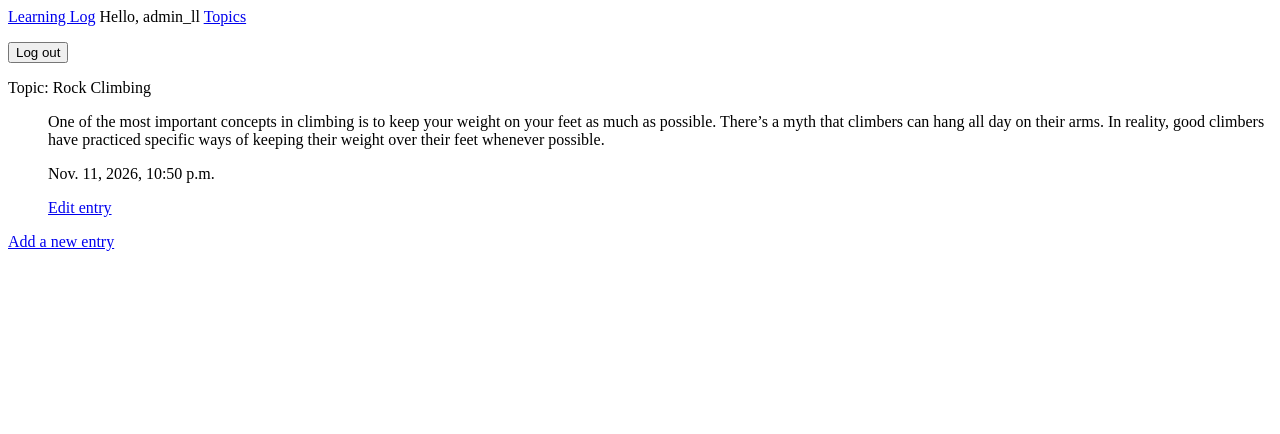
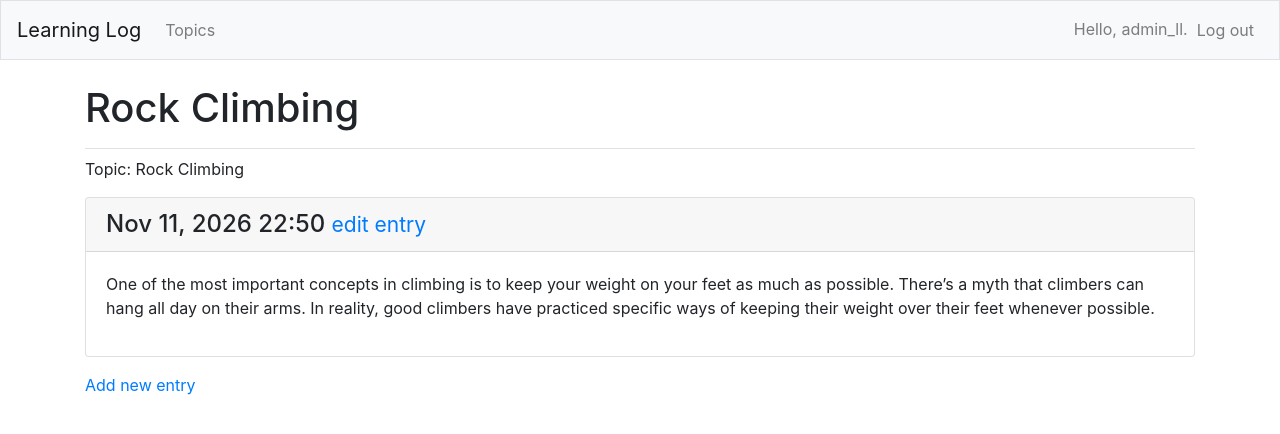
Before and after one commit to jrpolster7-ai/LearningLogProject, a Django app: page /topics/2/ in a window 1280 px wide. Shown: the top 434 px of the page. Run offline with Django 5.2, Linux system fonts and the light colour scheme; a user stored in the database is signed in; data comes from the database, SQL or seed files in the repository; both versions use the stored data as it was after the commit; some libraries are stand-ins or nearby versions.

Commit message:
django_2nd_commit

```diff
--- a/MainApp/templates/mainapp/base.html
+++ b/MainApp/templates/mainapp/base.html
@@ -1,18 +1,76 @@
-<p>
-    <a href="{% url 'MainApp:index' %}" \>Learning Log</a>
+{% load bootstrap4 %}
+
+<!doctype html>
+
+<html lang="en">
+
+<head>
+    <meta charset="utf-8">
+    <meta name="viewport" content="width=device-width, initial-scale=1,
+          shrink-to-fit=no">
+    <title>Learning Log</title>
+
+    {% bootstrap_css %}
+    {% bootstrap_javascript jquery='full' %}
+
+</head>
+
+<body>
+    <nav class="navbar navbar-expand-md navbar-light bg-light mb-4 border">
+
+        <a class="navbar-brand" href="{% url 'MainApp:index'%}">Learning Log</a>
+
+        <button class="navbar-toggler" type="button" data-toggle="collapse" data-target="#navbarCollapse"
+            aria-controls="navbarCollapse" aria-expanded="false" aria-label="Toggle navigation">
+            <span class="navbar-toggler-icon"></span>
+        </button>
+
+        <div class="collapse navbar-collapse" id="navbarCollapse">
+            <ul class="navbar-nav mr-auto">
+                <li class="nav-item">
+                    <a class="nav-link" href="{% url 'MainApp:topics'%}">Topics</a>
+                </li>
+            </ul>
+
+            <ul class="navbar-nav ml-auto">
                 {% if user.is_authenticated %}
-    Hello, {{ user.username }}
-    <a href="{% url 'MainApp:topics' %}" \>Topics</a>
+
+                <li class="nav-item">
+                    <span class="navbar-text">Hello, {{ user.username }}.</span>
+                </li>
+                <li class="nav-item">
                     <form action="{% url 'users:logout' %}" method="post">
                         {% csrf_token %}
-    <button name="submit">Log out</button>
+                        <button type="submit" class="btn btn-link nav-link">Log out</button>
                     </form>
-</p>
+                </li>
+
                 {% else %}
-<a href="{% url 'users:register' %}" \>Register</a>
-<a href="{% url 'users:login' %}" \>Log in</a>
+                <li class="nav-item">
+                    <a class="nav-link" href="{% url 'users:register' %}">Register</a>
+                </li>
+                <li class="nav-item">
+                    <a class="nav-link" href="{% url 'users:login' %}">Log in</a>
+                </li>
                 {% endif %}
+            </ul>
+        </div>
 
-{% block content %}
+    </nav>
 
-{% endblock content %}
+    <main role="main" class="container">
+        <div class="pb-2 mb-2 border-bottom">
+            {% block page_header %}{% endblock page_header %}
+        </div>
+
+        <div>
+            {% block content %}{% endblock content %}
+        </div>
+    </main>
+
+</body>
+
+
+
+
+</html>
--- a/MainApp/templates/mainapp/topic.html
+++ b/MainApp/templates/mainapp/topic.html
@@ -1,25 +1,32 @@
 {% extends "MainApp/base.html" %}
+
+{% block page_header %}
+<h1>{{ topic }}</h1>
+{% endblock page_header %}
 
 {% block content %}
 
-<p>Topic: {{ topic }}</p>
+<p>Topic: {{ topic }} </p>
 
 
-<ul>
-    {% for e in entries %}
-
-    <p>{{e.text}}</p>
-    <p>{{e.date_added}}</p>
-    <p>
-        <a href="{% url 'MainApp:edit_entry' e.id %}">Edit entry</a>
-    </p>
-    {% empty %}
-    <li>No entries have been added yet.</li>
-    {% endfor %}
-</ul>
+{% for entry in entries %}
+<div class="card mb-3">
+  <!-- Card header with timestamp and edit link -->
+  <h4 class="card-header">
+    {{ entry.date_added|date:'M d, Y H:i' }}
+    <small><a href="{% url 'MainApp:edit_entry' entry.id %}">
+        edit entry</a></small>
+  </h4>
+  <!-- Card body with entry text -->
+  <div class="card-body">{{ entry.text|linebreaks }}</div>
+</div>
+{% empty %} <!-- if the list is empty then display message-->
+<p> There are no entries for this topic yet.
+<p>
+  {% endfor %}
 
 <p>
-    <a href="{% url 'MainApp:new_entry' topic.id %}">Add a new entry</a>
+  <a href="{% url 'MainApp:new_entry' topic.id %}">Add new entry</a>
 </p>
 
 
```
Also changed, not shown: MainApp/templates/mainapp/index.html (+11 -6 lines), MainApp/templates/mainapp/topics.html (+19 -9 lines), users/templates/registration/login.html (+16 -7 lines), db.sqlite3. Lines whose indentation alone changed are shown as unchanged.
